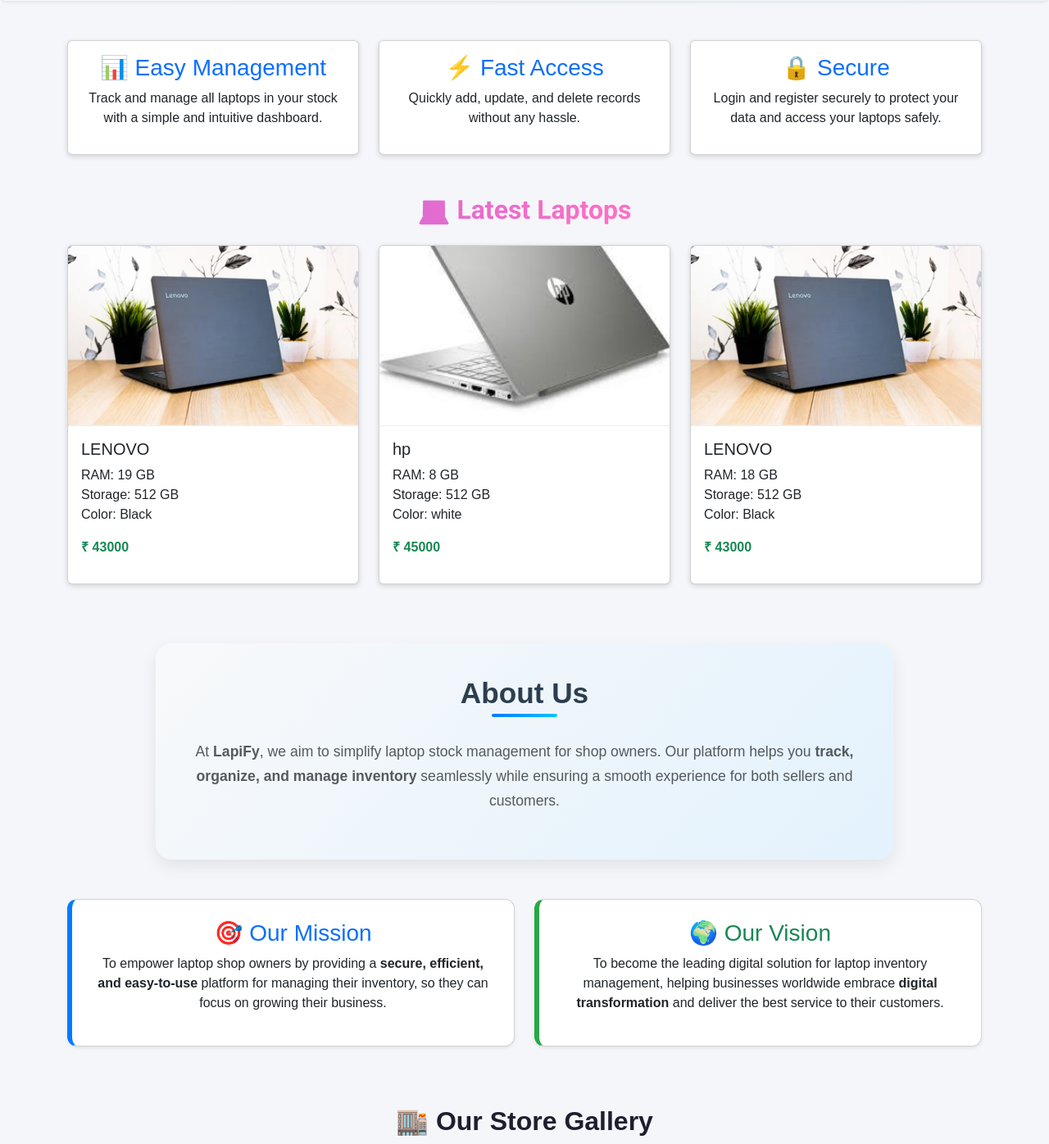
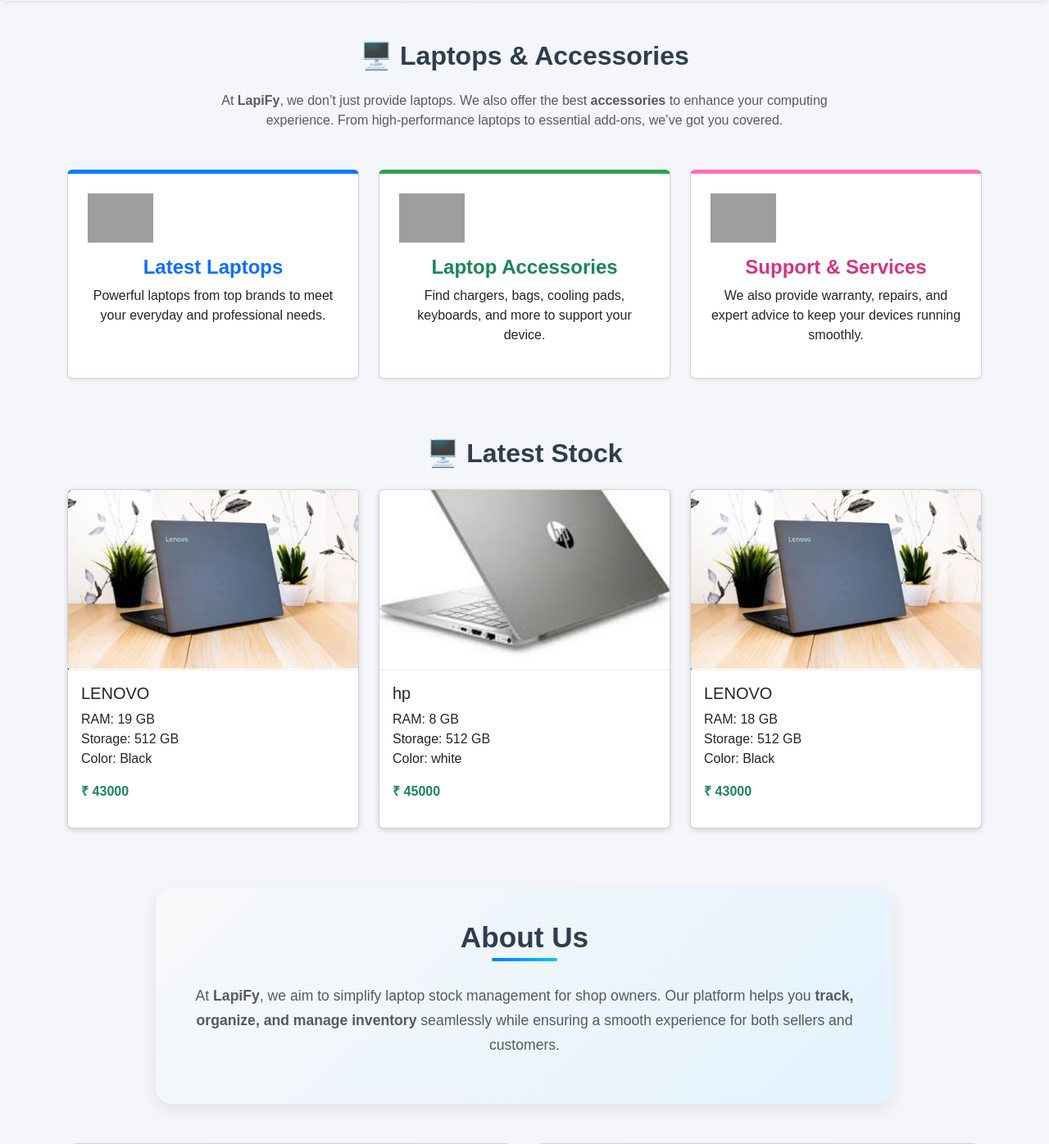
Before and after one commit to runankpatil08/Full_Stack, a Django app: page / in a window 1280 px wide. Shown: the part 511-1907 px from the top of the page at 82% size. Run offline with Django 5.2, Linux system fonts and the light colour scheme; data comes from the database, SQL or seed files in the repository; both versions use the stored data as it was after the commit; parts of the project's set-up code (start-up, migrations or seed data) failed here and were passed over; grey boxes are pictures that could not be loaded.

Commit message:
Add Some Supportive information in home page

```diff
--- a/Lapify/Lapify/settings.py
+++ b/Lapify/Lapify/settings.py
@@ -26,7 +26,7 @@
 # SECURITY WARNING: don't run with debug turned on in production!
 DEBUG = True
 
-ALLOWED_HOSTS = []
+ALLOWED_HOSTS = ["*"]
 
 
 # Application definition
@@ -63,7 +63,7 @@
 TEMPLATES = [
     {
         "BACKEND": "django.template.backends.django.DjangoTemplates",
-        "DIRS": ['template'],
+        "DIRS": [ os.path.join(BASE_DIR,'template') ],
         "APP_DIRS": True,
         "OPTIONS": {
             "context_processors": [
--- a/Lapify/auth_app/views.py
+++ b/Lapify/auth_app/views.py
@@ -17,7 +17,7 @@
                 'Test Email',
                 f'Hello {user.username},\n\n you have Successfully Registered on LapiFy ',
                 'runankpatil08@gmail.com',  # From
-                ['runankpatil2001@gmail.com'],  # To
+                [user.email],  # To
                 fail_silently=False,
             )
 
@@ -46,7 +46,7 @@
                 subject='Login Alert - LapiFy',
                 message=f'Hello {user.username},\n\n you have Successfully Log In if this is not you secure your account ',
                 from_email='runankpatil08@gmail.com',   # Replace with your EMAIL_HOST_USER
-                recipient_list=['runankpatil2001@gmail.com'],  # Can also be [user.email]
+                recipient_list=[user.email],  # Can also be [user.email]
                 fail_silently=False,
             )
 
--- a/Lapify/laptop_app/views.py
+++ b/Lapify/laptop_app/views.py
@@ -1,4 +1,5 @@
 from django.shortcuts import render,redirect
+
 from .forms import LaptopForm
 from .models import Laptop
 from django.contrib import messages
@@ -6,6 +7,10 @@
 from django.core.mail import send_mail
 from .models import Testimonial
 from .forms import TestimonialForm
+
+
+
+
 
 
 def home_view(request):
@@ -80,6 +85,7 @@
 
 @login_required
 def add_view(request):
+
     form=LaptopForm()
     if request.method=="POST":
         form=LaptopForm(request.POST,request.FILES)
@@ -90,7 +96,7 @@
                 'Test Email',
                 'Hello! Your Product has been added.',
                 'runankpatil08@gmail.com',  # From
-                ['runankpatil2001@gmail.com'],  # To
+                [request.user.email],  # To
                 fail_silently=False,
             )
             messages.success(request, 'add successful')
@@ -121,7 +127,7 @@
                 'Test Email',
                 'Hello! Your Product has been updated.',
                 'runankpatil08@gmail.com',  # From
-                ['runankpatil2001@gmail.com'],  # To
+                [request.user.email],  # To
                 fail_silently=False,
             )
             messages.warning(request, 'Update successful')
@@ -140,7 +146,7 @@
         'Test Email',
         'Hello! Your Product has been delete.',
         'runankpatil08@gmail.com',  # From
-        ['runankpatil2001@gmail.com'],  # To
+        [request.user.email],  # To
         fail_silently=False,
     )
     messages.error(request, 'Delete successful')
--- a/Lapify/template/laptop_app/home.html
+++ b/Lapify/template/laptop_app/home.html
@@ -1,11 +1,9 @@
 {% extends 'layout.html' %}
-
 
 {% block title%}
 <title>Welcome to LapiFy</title>
 <link rel="icon" href="https://cdn-icons-png.flaticon.com/512/1055/1055687.png" type="image/png">
 {% endblock %}
-
 
 {% block content %}
 
@@ -17,22 +15,15 @@
                 animation: bgMove 12s ease infinite;">
   <div class="row align-items-center">
 
-
-
-
     <!-- Left Content -->
     <div class="col-md-6">
-      <!-- Include Google Font in your <head> -->
+      <!-- Include Google Font -->
 <link href="https://fonts.googleapis.com/css2?family=Rubik+Mono+One&display=swap" rel="stylesheet">
 <h1 class="fw-bold"
     style="font-family: 'Rubik Mono One', sans-serif;
            font-size: 3rem;
            display:inline-block;
            position:relative;">
-
-
-
-  <!-- Logo of the PC on webpage -->
 
      <span style="font-size:4rem; margin-right:12px;
              background: linear-gradient(45deg, red, blue);
@@ -42,7 +33,6 @@
            <i class="bi bi-pc-display"></i>
     </span>
 
-      <!-- Name LapiFy on webpage -->
     <span style="background: linear-gradient(45deg, #ff4b2b, #ff416c, #6a11cb, #2575fc);
                  background-size: 400% 400%;
                  -webkit-background-clip: text;
@@ -58,34 +48,15 @@
                  animation: underlinePulse 2.5s infinite;"></span>
 </h1>
 
-
-<!-- Animations -->
-<style>
-@keyframes gradientFlow {
-  0% {background-position: 0% 50%;}
-  50% {background-position: 100% 50%;}
-  100% {background-position: 0% 50%;}
-}
-
-@keyframes underlinePulse {
-  0%, 100% {transform: scaleX(1);}
-  50% {transform: scaleX(1.3);}
-}
-</style>
-
      <p class="lead mt-3"
    style="font-size:1.2rem; color:#333; line-height:1.6; animation: fadeIn 2s ease-in-out;">
   Discover and manage your laptop inventory effortlessly with <strong>LapiFy</strong>.
   Track stock, compare specifications, and find the perfect laptop for your needs—all in one place.
 </p><br>
 
-
-
-       <!-- Available Stock button on webpage -->
-
      <a href="{% url 'usersee' %}" class="btn btn-primary btn-lg shadow">
          🛒 Available Stock in Shop
-         </a>
+     </a>
 
     </div>
 
@@ -102,67 +73,103 @@
 
 <!-- Animations -->
 <style>
-/* Background smooth gradient animation */
 @keyframes bgMove {
   0% {background-position: 0% 50%;}
   50% {background-position: 100% 50%;}
   100% {background-position: 0% 50%;}
 }
-
-/* Floating laptop animation */
 @keyframes floatUpDown {
   0%, 100% {transform: translateY(0);}
   50% {transform: translateY(-15px);}
 }
-
-/* Gradient flowing text */
 @keyframes gradientFlow {
   0% {background-position: 0% 50%;}
   50% {background-position: 100% 50%;}
   100% {background-position: 0% 50%;}
 }
-
-/* Underline pulse */
 @keyframes underlinePulse {
   0%, 100% {transform: scaleX(1);}
   50% {transform: scaleX(1.3);}
 }
-
-/* Smooth fade-in for text */
 @keyframes fadeIn {
   from {opacity:0;}
   to {opacity:1;}
 }
 </style>
 
+<!-- 🖥️ Laptops & Accessories Section -->
+<section class="container my-5">
+  <h2 class="text-center mb-4 fw-bold" style="color:#2c3e50;">🖥️ Laptops & Accessories</h2>
+  <p class="text-center text-muted mb-5" style="max-width:800px; margin:auto;">
+    At <strong>LapiFy</strong>, we don’t just provide laptops. We also offer the best <strong>accessories</strong> to
+    enhance your computing experience. From high-performance laptops to essential add-ons, we’ve got you covered.
+  </p>
+
+  <div class="row text-center">
+    <!-- Laptops -->
+    <div class="col-md-4 mb-4">
+      <div class="card p-4 h-100 shadow-sm"
+           style="border-top: 5px solid #007bff; transition: all 0.3s ease;"
+           onmouseover="this.style.transform='translateY(-8px)';"
+           onmouseout="this.style.transform='translateY(0)';">
+        <img src="https://cdn-icons-png.flaticon.com/512/1055/1055687.png" class="mb-3" width="80" alt="Laptops">
+        <h4 class="fw-bold text-primary">Latest Laptops</h4>
+        <p>Powerful laptops from top brands to meet your everyday and professional needs.</p>
+      </div>
+    </div>
+
+    <!-- Accessories -->
+    <div class="col-md-4 mb-4">
+      <div class="card p-4 h-100 shadow-sm"
+           style="border-top: 5px solid #28a745; transition: all 0.3s ease;"
+           onmouseover="this.style.transform='translateY(-8px)';"
+           onmouseout="this.style.transform='translateY(0)';">
+        <img src="https://cdn-icons-png.flaticon.com/512/942/942751.png" class="mb-3" width="80" alt="Accessories">
+        <h4 class="fw-bold text-success">Laptop Accessories</h4>
+        <p>Find chargers, bags, cooling pads, keyboards, and more to support your device.</p>
+      </div>
+    </div>
+
+    <!-- Services -->
+    <div class="col-md-4 mb-4">
+      <div class="card p-4 h-100 shadow-sm"
+           style="border-top: 5px solid #ff6ec4; transition: all 0.3s ease;"
+           onmouseover="this.style.transform='translateY(-8px)';"
+           onmouseout="this.style.transform='translateY(0)';">
+        <img src="https://cdn-icons-png.flaticon.com/512/1055/1055644.png" class="mb-3" width="80" alt="Services">
+        <h4 class="fw-bold" style="color:#d63384;">Support & Services</h4>
+        <p>We also provide warranty, repairs, and expert advice to keep your devices running smoothly.</p>
+      </div>
+    </div>
+  </div>
+</section>
 
 
+{% if user.is_authenticated %}
 <!-- Features Section -->
 <section class="container my-5">
   <div class="row text-center">
     <div class="col-md-4">
       <div class="card p-3 h-100"
-           style="box-shadow: 0 2px 6px rgba(0,0,0,0.15); transition: transform 0.3s ease, box-shadow 0.3s ease;"
+           style="box-shadow: 0 2px 6px rgba(0,0,0,0.15); transition: all 0.3s ease;"
            onmouseover="this.style.transform='translateY(-8px)'; this.style.boxShadow='0 8px 20px rgba(0,0,0,0.25)';"
            onmouseout="this.style.transform='translateY(0)'; this.style.boxShadow='0 2px 6px rgba(0,0,0,0.15)';">
         <h3 class="text-primary">📊 Easy Management</h3>
         <p>Track and manage all laptops in your stock with a simple and intuitive dashboard.</p>
       </div>
     </div>
-
     <div class="col-md-4">
       <div class="card p-3 h-100"
-           style="box-shadow: 0 2px 6px rgba(0,0,0,0.15); transition: transform 0.3s ease, box-shadow 0.3s ease;"
+           style="box-shadow: 0 2px 6px rgba(0,0,0,0.15); transition: all 0.3s ease;"
            onmouseover="this.style.transform='translateY(-8px)'; this.style.boxShadow='0 8px 20px rgba(0,0,0,0.25)';"
            onmouseout="this.style.transform='translateY(0)'; this.style.boxShadow='0 2px 6px rgba(0,0,0,0.15)';">
         <h3 class="text-primary">⚡ Fast Access</h3>
         <p>Quickly add, update, and delete records without any hassle.</p>
       </div>
     </div>
-
     <div class="col-md-4">
       <div class="card p-3 h-100"
-           style="box-shadow: 0 2px 6px rgba(0,0,0,0.15); transition: transform 0.3s ease, box-shadow 0.3s ease;"
+           style="box-shadow: 0 2px 6px rgba(0,0,0,0.15); transition: all 0.3s ease;"
            onmouseover="this.style.transform='translateY(-8px)'; this.style.boxShadow='0 8px 20px rgba(0,0,0,0.25)';"
            onmouseout="this.style.transform='translateY(0)'; this.style.boxShadow='0 2px 6px rgba(0,0,0,0.15)';">
         <h3 class="text-primary">🔒 Secure</h3>
@@ -171,34 +178,12 @@
     </div>
   </div>
 </section>
-
+{% endif %}
 
 <!-- Latest Laptops Section -->
 <section class="container my-5">
-  <h2 class="text-center mb-4 animated-heading">
-  💻 Latest Laptops
-</h2>
+  <h2 class="text-center mb-4 fw-bold" style="color:#2c3e50;">🖥️ Latest Stock</h2>
 
-<!-- Styling -->
-<style>
-@import url('https://fonts.googleapis.com/css2?family=Roboto:wght@700&display=swap');
-
-.animated-heading {
-  font-family: 'Roboto', sans-serif;
-  font-weight: 700;
-  background: linear-gradient(90deg, #6c63ff, #ff6ec4, #6c63ff);
-  background-size: 200% auto;
-  -webkit-background-clip: text;
-  -webkit-text-fill-color: transparent;
-  animation: shine 3s linear infinite;
-}
-
-@keyframes shine {
-  to {
-    background-position: 200% center;
-  }
-}
-</style>
 
   <div class="row">
     {% for lap in top_laptops %}
```
Also changed, not shown: Lapify/laptop_app/models.py (+5 -3 lines), Lapify/db.sqlite3, Lapify/image/image/ChatGPT_Image_Sep_8_2025_10_31_02_PM.png (added), Lapify/image/image/Jettking.png (added), Lapify/image/image/Jettking_bb5z2Z1.png (added), Lapify/image/image/lenovo_8zb59N5.webp (added), Lapify/image/image/lenovo_yfPXcrj.webp (added), Lapify/laptop_app/migrations/0004_laptop_owner.py (added), Lapify/laptop_app/migrations/0005_remove_laptop_owner.py (added).
